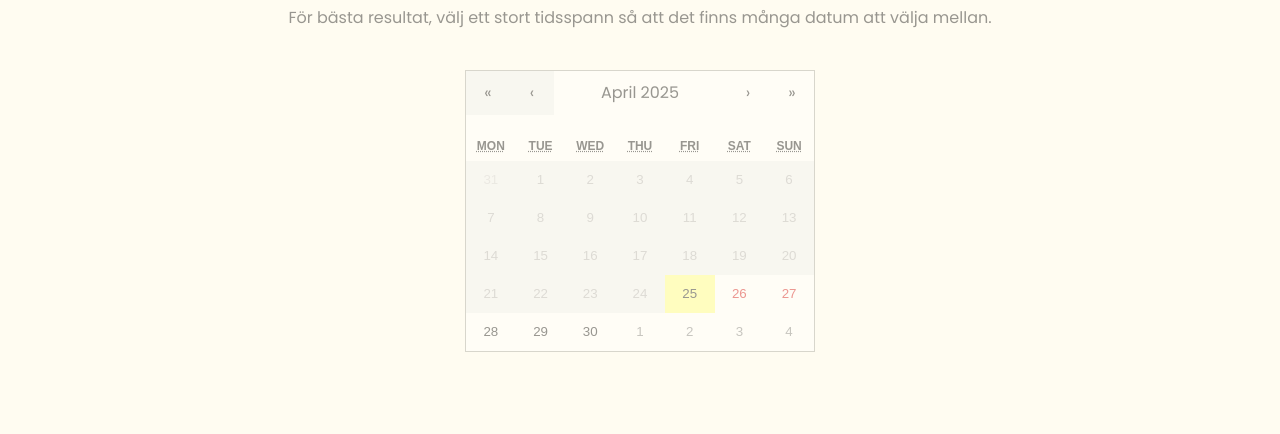
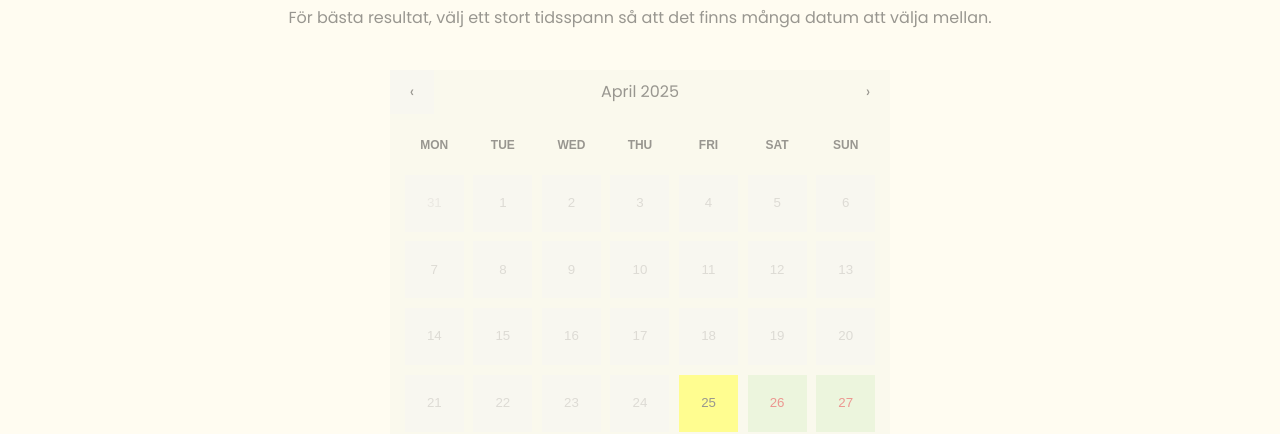
Before and after one commit to villetf/WaitLess, a React (Vite) app in the folder frontend/: page /generate in a window 1280 px wide. Shown: the part 392-826 px from the top of the page. Built offline with nearby package versions, Linux system fonts and the light colour scheme; no server answers.

Commit message:
Styla kalendern (issue #60)

```diff
--- a/frontend/src/components/CalendarComponent.tsx
+++ b/frontend/src/components/CalendarComponent.tsx
@@ -1,4 +1,5 @@
 import Calendar from 'react-calendar';
+import '../css/calendar.css';
 
 function CalendarComponent(props: { chosenDates: [Date, Date] | Date | undefined, setChosenDates?: (dates: [Date, Date]) => void }) {
    const maxDate = new Date();
@@ -11,6 +12,8 @@ function CalendarComponent(props: { chosenDates: [Date, Date] | Date | undefined
          onChange={(date) => props.setChosenDates!(date as [Date, Date])}
          selectRange
          value={props.chosenDates}
+         next2Label={null}
+         prev2Label={null}
       />
    );
 }
--- /dev/null
+++ b/frontend/src/css/calendar.css
@@ -0,0 +1,55 @@
+.react-calendar {
+   background-color: #F5F7E8;
+   width: 400px;
+}
+
+.react-calendar__tile {
+   background-color: #d0ebc0;
+   height: 57px;
+   width: 500px;
+   flex: 0 0 12.285714% !important;
+   margin: 1% !important;
+}
+
+
+.react-calendar__tile:enabled:hover {
+   background-color: #71b35d;
+}
+
+.react-calendar__month-view__days__day--neighboringMonth {
+   background-color: #E9F1DD;
+}
+
+
+.react-calendar__month-view__weekdays {
+   margin-right: 10px;
+   margin-left: 10px;
+}
+
+
+.react-calendar__month-view__days {
+   margin: 10px;
+}
+
+
+.react-calendar {
+   border: none;
+   width: auto;
+}
+
+.react-calendar__month-view {
+   width: 500px;
+}
+
+.react-calendar--selectRange .react-calendar__tile--hover, .react-calendar__tile--active {
+   background-color: #74b062;
+   color: black;
+}
+
+.react-calendar__tile--now {
+   background-color: yellow;
+}
+
+abbr:where([title]) {
+   text-decoration-line: none !important;
+}
```
